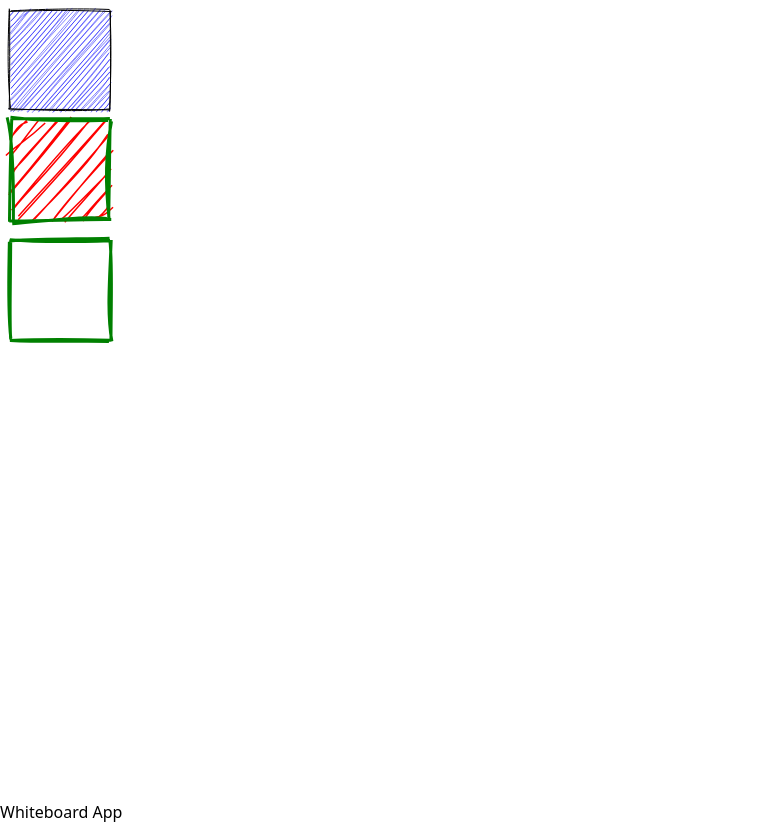
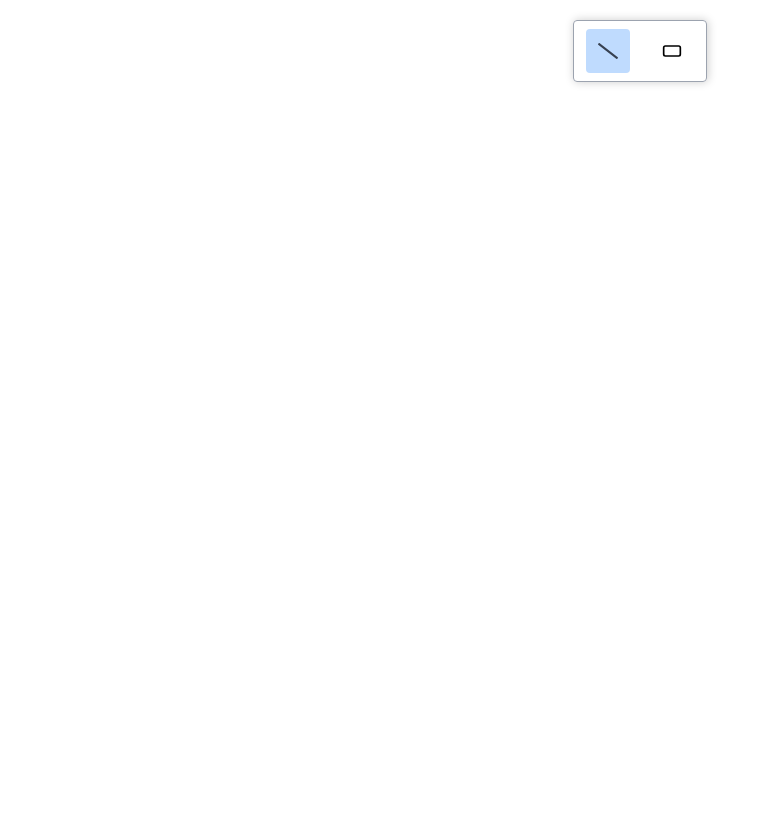
Before and after one commit to Anshul905/whiteboard, a React (Vite) app in the folder whiteboard/: page / in a window 1280 px wide. Shown: the whole page, without its empty margins (0-774 px from the left). After the commit the page ends 800 px from the top, so only its background shows below. Built offline with nearby package versions, Linux system fonts and the light colour scheme.

Commit message:
Toolbar Components

```diff
--- a/whiteboard/package.json
+++ b/whiteboard/package.json
@@ -10,8 +10,10 @@
     "preview": "vite preview"
   },
   "dependencies": {
+    "classnames": "^2.5.1",
     "react": "^18.3.1",
     "react-dom": "^18.3.1",
+    "react-icons": "^5.2.1",
     "roughjs": "^4.6.6"
   },
   "devDependencies": {
--- a/whiteboard/src/App.jsx
+++ b/whiteboard/src/App.jsx
@@ -1,4 +1,5 @@
 import Board from "./components/Board";
+import Toolbar from "./components/Toolbar";
 
 function App() {
 
@@ -6,8 +7,9 @@
     <>
       <div className="app">
 
-        <Board />
-        <h1>Whiteboard App</h1>
+        <Toolbar />
+        {/* <Board />  */}
+        {/* <h1>Whiteboard App</h1> */}
 
       </div>
     </>
--- a/whiteboard/src/components/Board/index.jsx
+++ b/whiteboard/src/components/Board/index.jsx
@@ -15,8 +15,8 @@
     let rect2 = generator.rectangle(10, 120, 100, 100, {fill: 'red' ,  stroke: 'green', strokeWidth: 3 ,roughness: 2 , });
     let rect3 = generator.rectangle(10, 240, 100, 100, { bowing: 2, stroke: 'green', strokeWidth: 3 });
     roughCanvas.draw(rect1);
-    roughCanvas.draw(rect2);
-    roughCanvas.draw(rect3);
+    // roughCanvas.draw(rect2);
+    // roughCanvas.draw(rect3);
 
 
   }, [] );
--- /dev/null
+++ b/whiteboard/src/components/Toolbar/index.jsx
@@ -0,0 +1,32 @@
+import { useState , React } from 'react'
+import classes from "./index.module.css"
+
+import cx from "classnames"
+import { FaSlash } from "react-icons/fa";
+import { LuRectangleHorizontal } from "react-icons/lu";
+
+const Toolbar = () => {
+  const [activeToolItem, setactiveToolItem] = useState("LINE")
+  return (
+    <>
+        <div className={classes.container}>
+
+            <div className={ cx(classes.toolItem , { [classes.active] : activeToolItem==="LINE" }) }
+                onClick={ () => setactiveToolItem("LINE") }
+            >
+              <FaSlash />
+            </div>
+
+            <div className={ cx(classes.toolItem , { [classes.active] : activeToolItem==="RECTANGLE" }) }
+                onClick={ () => setactiveToolItem("RECTANGLE") }
+            >
+              <LuRectangleHorizontal/>
+            </div>
+
+
+        </div>
+    </>
+  )
+}
+
+export default Toolbar;
--- /dev/null
+++ b/whiteboard/src/components/Toolbar/index.module.css
@@ -0,0 +1,18 @@
+.container {
+  @apply absolute left-1/2 top-5 px-3 py-2 flex rounded border border-gray-400;
+  transform: translateX(-50%);
+  box-shadow: 1px 0 10px rgba(0, 0, 0, 0.2);
+  /* color: aqua; */
+}
+
+.toolItem {
+  @apply flex justify-center items-center text-xl p-3 text-black mr-5 last:mr-0 cursor-pointer;
+}
+
+.toolItem:hover {
+  @apply bg-blue-50 text-gray-700 rounded;
+}
+
+.toolItem.active {
+  @apply bg-blue-200 text-gray-700 rounded;
+}
```
Also changed, not shown: 1 other file (tests, documents, lock files or other folders).
